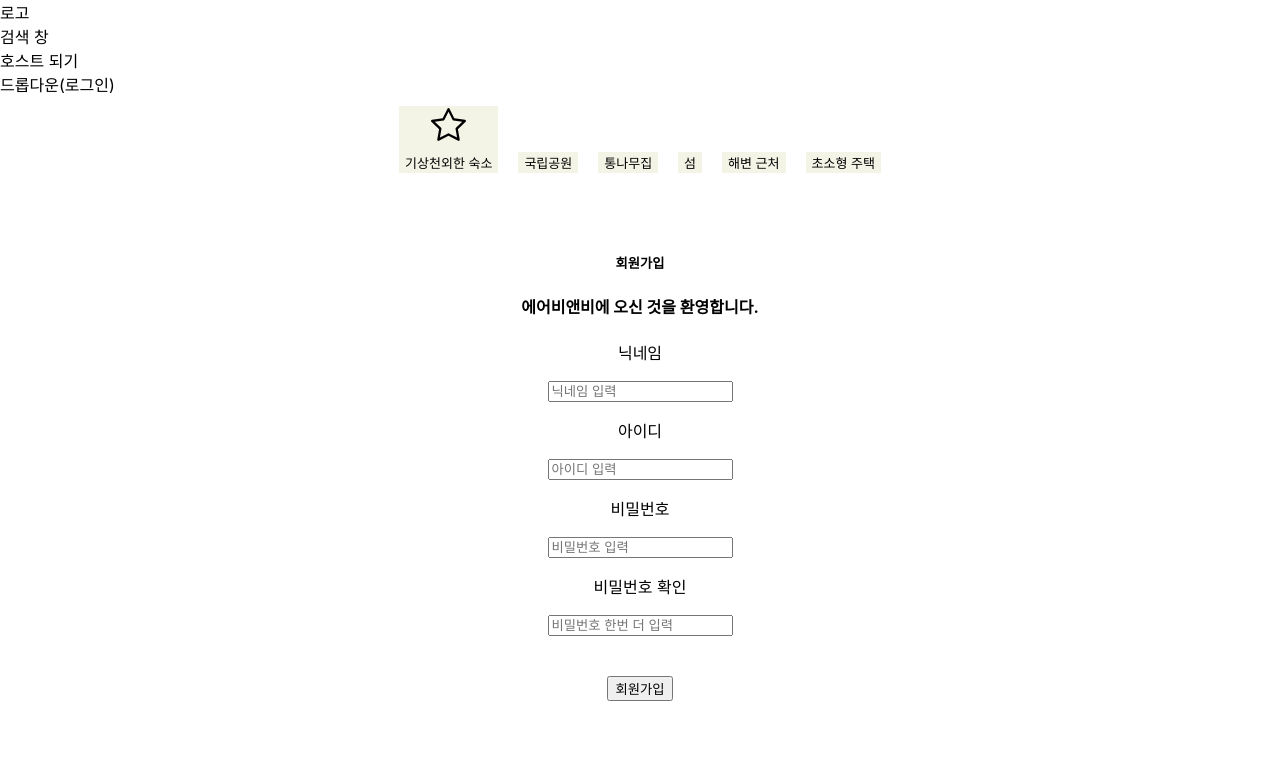
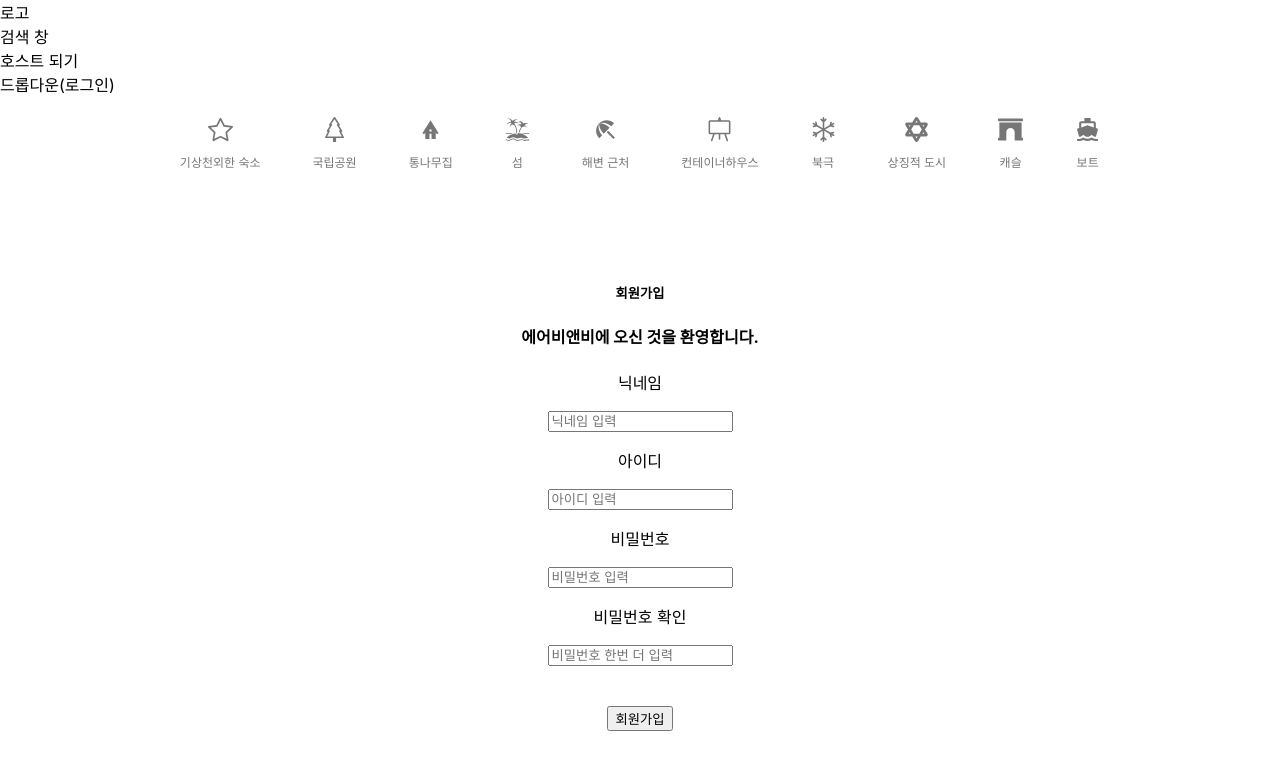
Before and after one commit to sangjin-park89/airbnbclone, a React (Create React App) app: page /register in a window 1280 px wide. Shown: the top 770 px of the page. Built offline with nearby package versions, Linux system fonts and the light colour scheme; no server answers.

Commit message:
add Register 기능구현

```diff
--- a/src/api/api.jsx
+++ b/src/api/api.jsx
@@ -1,8 +1,8 @@
 import axios from 'axios';
-import { saveToken, getToken, removeToken} from '../utils/auth'
+import { saveToken, getToken, removeToken } from '../utils/auth'
 
 // 서버 연결시 해제
-const BASE_URL = process.env.REACT_APP_SERVER_URL;
+const BASE_URL = 'http://54.180.220.222:8080';
 
 // 인스턴스 생성
 const api = axios.create({
@@ -48,7 +48,7 @@
     //로그인
     login: (userData) => api.post('/api/user/login', userData),
     // 회원가입
-    signup: (userData) => api.post('/user/signup', userData),
+    signup: (userData) => api.post('api/user/signup', userData),
     // 아이디 중복 검사 (추가요소)
 
     // 메인 페이지 조회
--- a/src/components/slidemenu/SlideMenu.jsx
+++ b/src/components/slidemenu/SlideMenu.jsx
@@ -1,5 +1,10 @@
 import styled from "styled-components";
-import { BsStar } from 'react-icons/bs';
+import { BsStar, BsBank, BsBrightnessLow, BsBuilding, BsBullseye,
+    BsEasel, BsFlower2, BsHouseDoor, BsShopWindow, BsSnow, BsTree,
+         } from 'react-icons/bs';
+import { FaFortAwesome, FaUnsplash, FaArchway, FaStarOfDavid, FaMountain } from 'react-icons/fa'
+import { MdDirectionsBoat, MdBeachAccess, MdBungalow, MdOutlineKitesurfing } from 'react-icons/md'
+import { GiIsland } from 'react-icons/gi'
 
 const SlideMenu = () => {
 
@@ -11,19 +16,40 @@
                 기상천외한 숙소
             </StBtn>
             <StBtn>
+                <BsTree className="icon" /><br />
                 국립공원
             </StBtn>
             <StBtn>
+                <MdBungalow className="icon"/><br />
                 통나무집
             </StBtn>
             <StBtn>
+                <GiIsland className="icon"/><br />
                 섬
             </StBtn>
             <StBtn>
+                <MdBeachAccess className="icon"/><br />
                 해변 근처
             </StBtn>
             <StBtn>
-                초소형 주택
+                <BsEasel className="icon"/><br />
+                컨테이너하우스
+            </StBtn>
+            <StBtn>
+                <BsSnow className="icon"/><br />
+                북극
+            </StBtn>
+            <StBtn>
+                <FaStarOfDavid className="icon"/><br />
+                상징적 도시
+            </StBtn>
+            <StBtn>
+                <FaArchway className="icon"/><br />
+                캐슬
+            </StBtn>
+            <StBtn>
+                <MdDirectionsBoat className="icon"/><br />
+                보트
             </StBtn>
         </Category>
     )
@@ -39,11 +65,26 @@
 const StBtn = styled.button`
     cursor: pointer;
     border: none;
-    background: #f3f3e6;
-    font-size: 13px;
-    margin: 10px;
+    background: #ffffff;
+    color: #767676;
+    font-size: 12px;
+    margin: 20px;
     .icon {
-        font-size: 35px;
+        font-size: 25px;
         margin-bottom: 8px;
     }
+    &:after{
+        margin-top: 20px;
+        display:block;
+        content: '';
+        border-bottom:solid 2px #767676;
+        transform: scaleX(0);
+        transition: transform;
+    }
+    &:hover{
+        color: hsl(0, 0%, 13%);
+    }
+    &:hover:after{
+        transform: scaleX(1);
+    }
 `
--- a/src/components/user/Login.jsx
+++ b/src/components/user/Login.jsx
@@ -2,8 +2,12 @@
 import styled from 'styled-components';
 import useInput from '../../hooks/useInput'
 import { apis } from '../../api/api';
+import { saveToken } from '../../utils/auth';
+import { useNavigate } from 'react-router-dom';
 
 const Login = () => {
+    const navigate = useNavigate();
+
     // 닉네임, 아이디, 비밀번호 확인
     // const [onId, setOnId] = UseInput()
     // const [onPassword, setOnPassword] = UseInput()
@@ -20,6 +24,7 @@
 
     // const { userId.state, userId.onChange } = useInput();
 
+    // axios
     const onSubmithandler = async (e) => {
         e.preventDefault()
         // console.log(body)
@@ -30,6 +35,15 @@
                     userPassword : userPassword.state
                 }
             )
+
+            const accessToken = response?.data?.accessToken;
+
+            if(accessToken) {
+                saveToken(accessToken);
+                navigate('/');
+            };
+
+
             console.log(response)
         } catch (error) {
             console.log(error)
@@ -37,6 +51,7 @@
     }
 
     return (
+
         <Container>
             <LoginBox onSubmit={onSubmithandler}>
                 <h5>로그인</h5>
@@ -53,6 +68,7 @@
                 <StButton>로그인</StButton>
             </LoginBox>
         </Container>
+
     );
 }
 
--- a/src/components/user/Register.jsx
+++ b/src/components/user/Register.jsx
@@ -1,5 +1,4 @@
-// import react from 'react';
-import React, { useState, useCallback, useEffect } from 'react';
+import { useState, useCallback, useEffect } from 'react';
 import styled from 'styled-components';
 import { apis } from '../../api/api';
 
@@ -77,18 +76,13 @@
         }}
     } , [pW, pWConfirm]);
 
-    const body = {
-        userUsername : id,
-        userNickname : nickName,
-        userPassword : pW,
-    }
 
     // axios
     const onSubmithandler = async (e) => {
-        e.prevenDefault()
-        console.log(body)
+        e.preventDefault()
+        if (pW === pWConfirm){
             try{
-            const response = await apis.singup(
+                const response = await apis.signup(
                     {
                         userUsername : id,
                         userNickname : nickName,
@@ -100,6 +94,9 @@
             } catch (error) {
                 console.log(error)
             }
+        } else {
+            alert('비밀번호를 확인해주세요!')
+        }
     }
 
 
@@ -108,7 +105,7 @@
 
     return (
         <Container>
-            <LoginBox onSubmit={onSubmithandler}>
+            <SignInBox onSubmit={onSubmithandler}>
                 <h5>회원가입</h5>
                 <h4>에어비앤비에 오신 것을 환영합니다.</h4>
                 <p>닉네임</p>
@@ -148,7 +145,7 @@
                 }
                 <br />
                 <StButton>회원가입</StButton>
-            </LoginBox>
+            </SignInBox>
         </Container>
     );
 }
@@ -162,7 +159,7 @@
     min-height: 100vh;
 `
 
-const LoginBox = styled.form`
+const SignInBox = styled.form`
     height : 300px;
     width : 500px;
     padding: 3rem;
```
Lines whose indentation alone changed are shown as unchanged.
